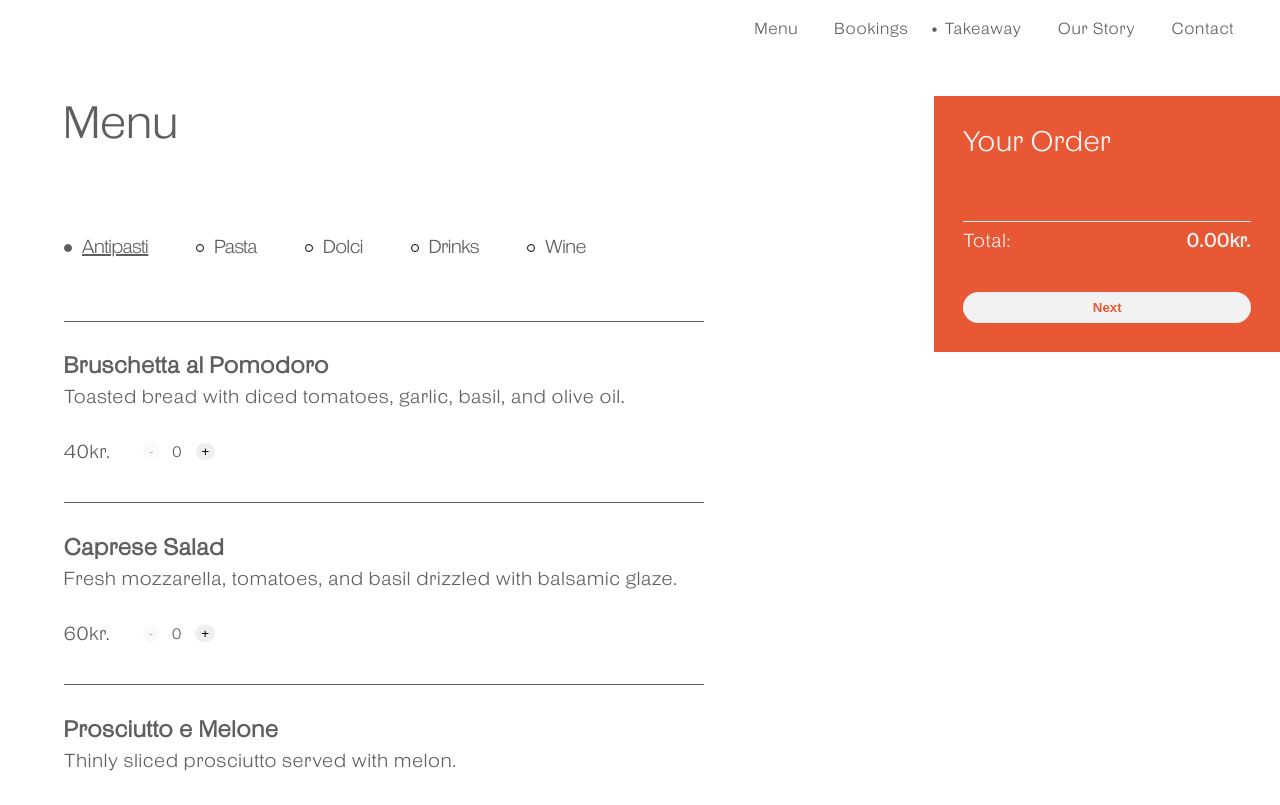
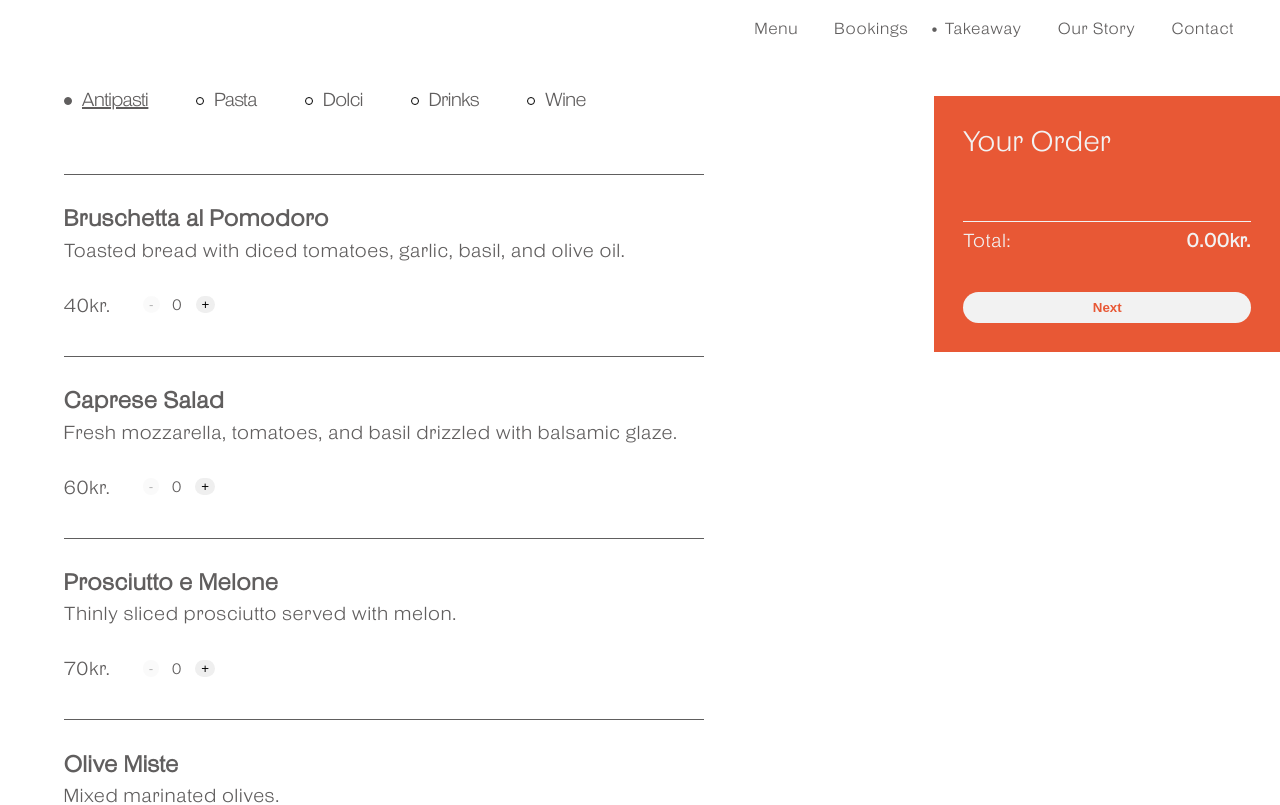
Before and after one commit to ozolinala/capanna74, a Next.js app: page /takeaway in a window 1280 px wide. Shown: the top 805 px of the page. Built offline with nearby package versions, Linux system fonts and the light colour scheme.

Commit message:
h2 removed from takeaway

```diff
--- a/src/pages/takeaway.js
+++ b/src/pages/takeaway.js
@@ -57,7 +57,6 @@ const Takeaway = () => {
               <TakeawayInfo orderComplete={orderComplete} setOrderComplete={setOrderComplete} />
             ) : (
               <>
-                <h2>Menu</h2>
                 <TakeawayMenu
                   categories={menuData.categories}
                   onSelectCategory={handleSelectCategory}
```
